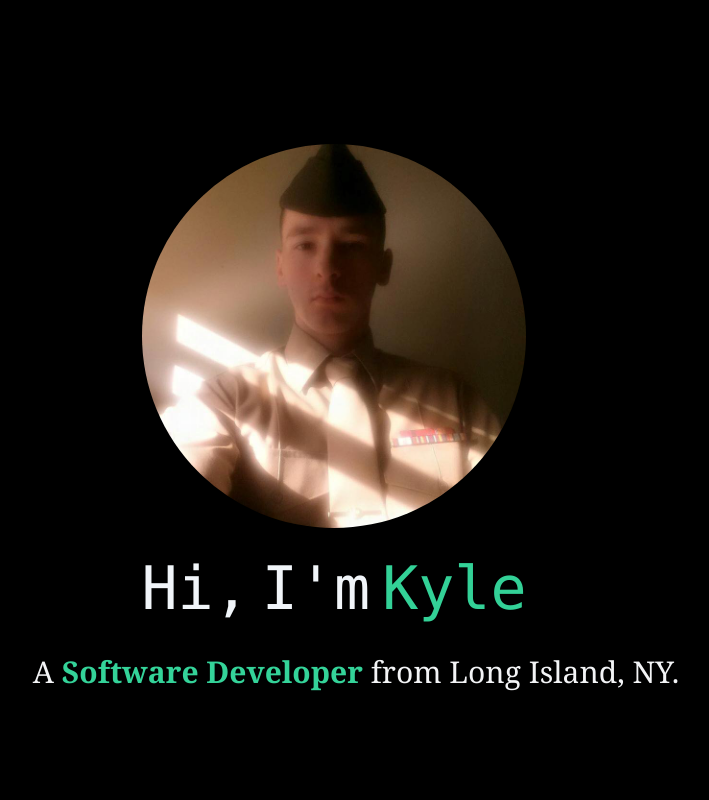
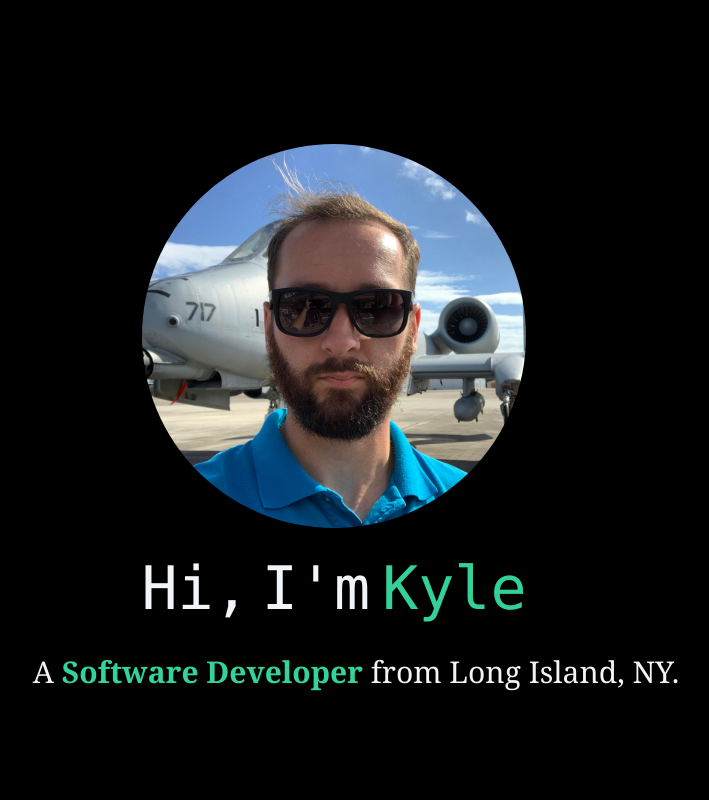
Before and after one commit to Kyle-Holmstrom/kyleholmstrom.github.io, a React (Create React App) app: page / in a window 1280 px wide. Shown: the top 800 px of the page, without its empty margins (306-1015 px from the left). Built offline with nearby package versions, Linux system fonts and the light colour scheme.

Commit message:
Added a new self portrait and swapped it out the old one.

```diff
--- a/src/components/Hero.js
+++ b/src/components/Hero.js
@@ -1,10 +1,11 @@
-import MeUniform from '../images/MeUniform.jpg';
+//import MeUniform from '../images/MeUniform.jpg';
+import Portrait from '../images/Me.jpg';
 
 const Hero = () => {
     return (
         <div className="bg-black py-36">
             <span>
-                <img src={MeUniform} alt="pic"
+                <img src={Portrait} alt="pic"
                 className="z-1 h-96 rounded-full mr-auto ml-auto"
                 />
             </span>
```
Also changed, not shown: src/images/Me.jpg (added).
